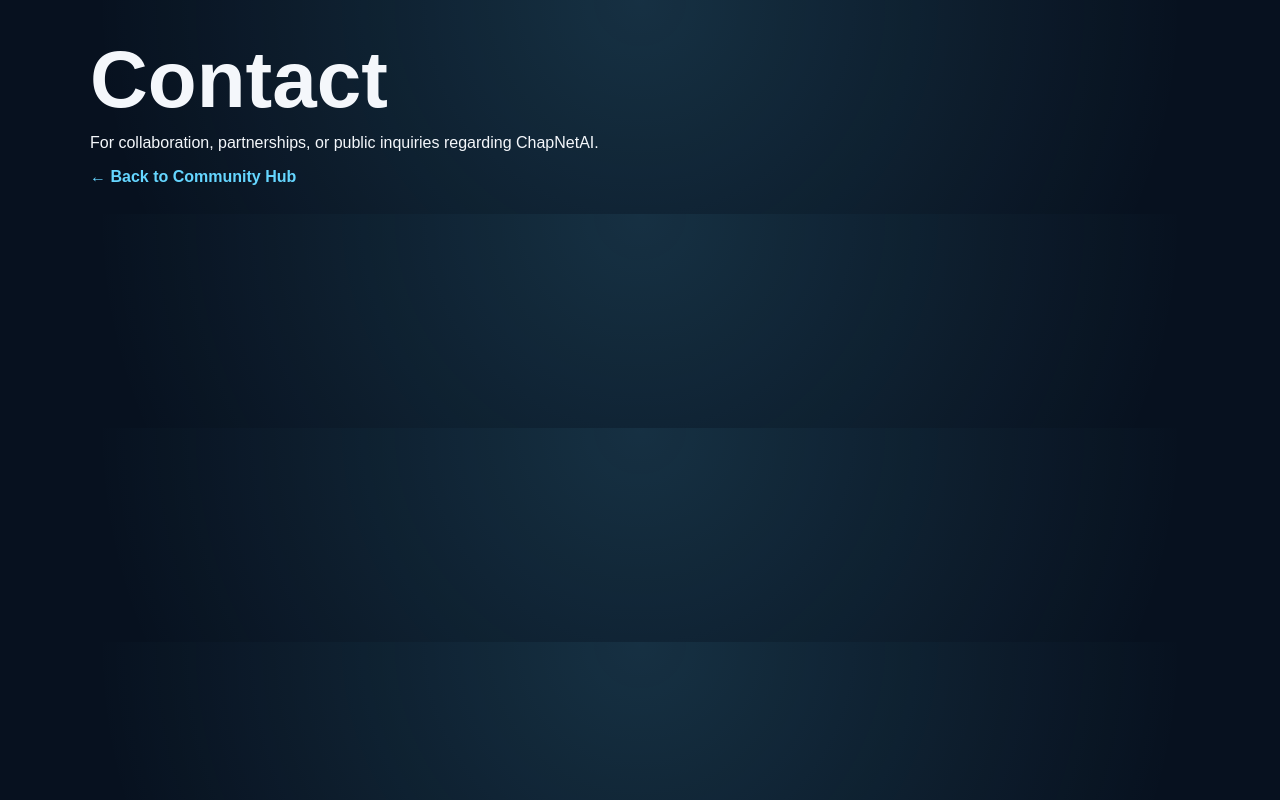
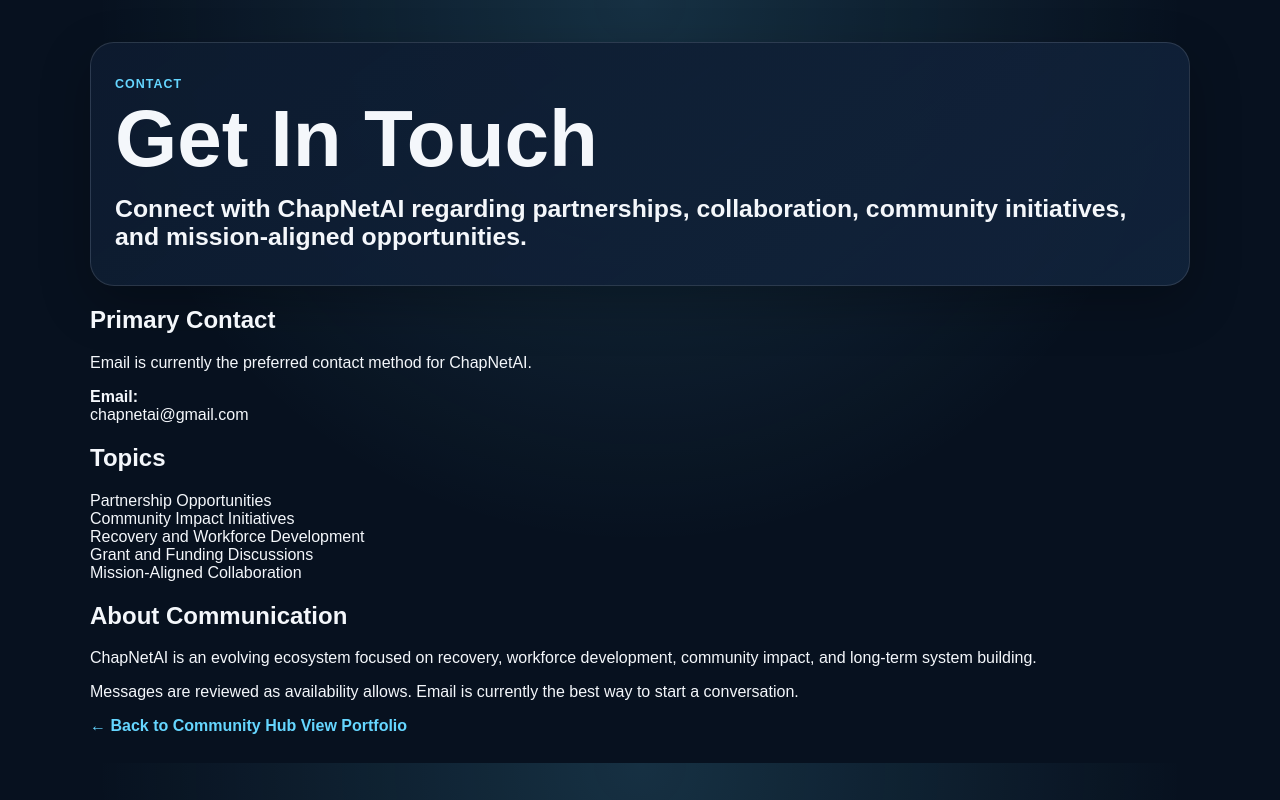
Before and after one commit to bigchap13/chapnetai-community-hub, a Flask app: page /contact in a window 1280 px wide. Run offline with Flask 3, Linux system fonts and the light colour scheme.

Commit message:
Add Community Hub contact page

```diff
--- a/templates/contact.html
+++ b/templates/contact.html
@@ -1,14 +1,66 @@
 <!DOCTYPE html>
-<html>
+<html lang="en">
 <head>
-<title>Contact</title>
-<link rel="stylesheet" href="/static/style.css">
+    <meta charset="UTF-8">
+    <title>Contact | ChapNetAI Community Hub</title>
+    <meta name="viewport" content="width=device-width, initial-scale=1.0">
+    <link rel="stylesheet" href="/static/style.css">
 </head>
 <body>
-<div class="page">
-<h1>Contact</h1>
-<p>For collaboration, partnerships, or public inquiries regarding ChapNetAI.</p>
-<a href="/">← Back to Community Hub</a>
-</div>
+    <main class="page content-page">
+        <section class="hero light-hero">
+            <p class="eyebrow">Contact</p>
+            <h1>Get In Touch</h1>
+            <p class="tagline">
+                Connect with ChapNetAI regarding partnerships, collaboration, community initiatives, and mission-aligned opportunities.
+            </p>
+        </section>
+
+        <section class="content-card">
+            <h2>Primary Contact</h2>
+
+            <p>
+                Email is currently the preferred contact method for ChapNetAI.
+            </p>
+
+            <div class="mission-list">
+                <div>
+                    <strong>Email:</strong><br>
+                    chapnetai@gmail.com
+                </div>
+            </div>
+        </section>
+
+        <section class="content-card">
+            <h2>Topics</h2>
+
+            <div class="mission-list">
+                <div>Partnership Opportunities</div>
+                <div>Community Impact Initiatives</div>
+                <div>Recovery and Workforce Development</div>
+                <div>Grant and Funding Discussions</div>
+                <div>Mission-Aligned Collaboration</div>
+            </div>
+        </section>
+
+        <section class="content-card">
+            <h2>About Communication</h2>
+
+            <p>
+                ChapNetAI is an evolving ecosystem focused on recovery, workforce development,
+                community impact, and long-term system building.
+            </p>
+
+            <p>
+                Messages are reviewed as availability allows.
+                Email is currently the best way to start a conversation.
+            </p>
+        </section>
+
+        <nav class="page-actions">
+            <a class="button-link" href="/">← Back to Community Hub</a>
+            <a class="button-link secondary" href="/portfolio">View Portfolio</a>
+        </nav>
+    </main>
 </body>
 </html>
```
Also changed, not shown: 1 other file.
